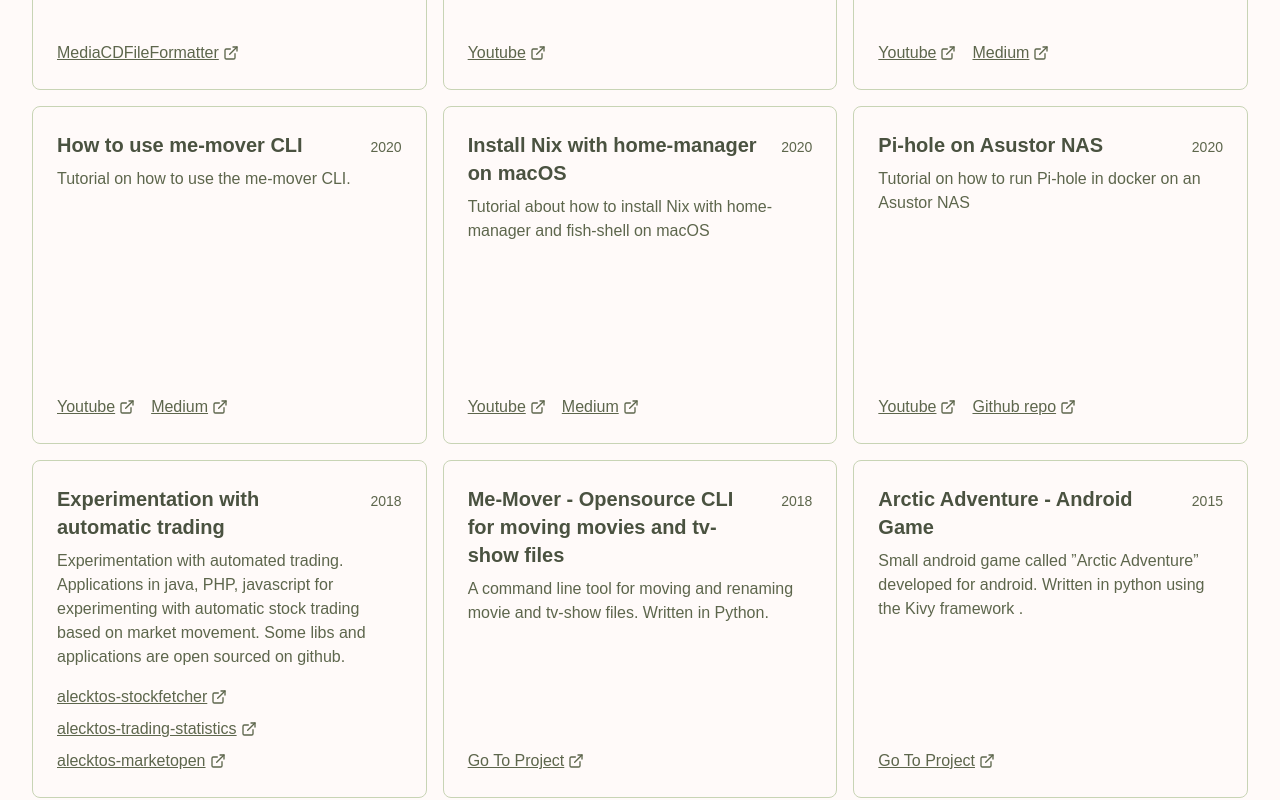
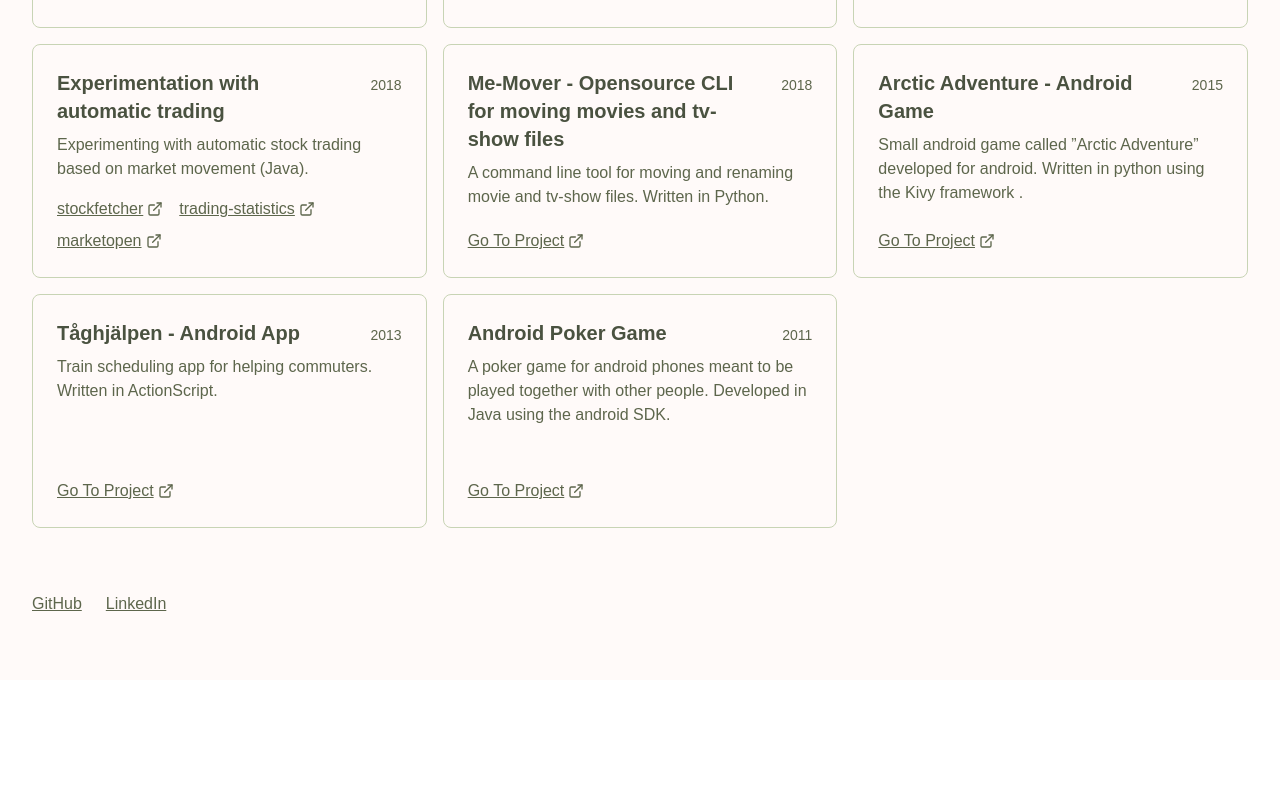
Before and after one commit to Alecktos/alecktos-website, a Next.js app: page / in a window 1280 px wide. Shown: the part 1300-2100 px from the top of the page. After the commit the page ends 1980 px from the top, so only its background shows below. Built offline with nearby package versions, Linux system fonts and the light colour scheme.

Commit message:
Project updates

```diff
--- a/app/page.tsx
+++ b/app/page.tsx
@@ -38,14 +38,14 @@ const projects: Project[] = [
 	{
 		title: "Experimentation with automatic trading",
 		year: "2018",
-		description: "Experimentation with automated trading. Applications in java, PHP, javascript for experimenting with automatic stock trading based on market movement. Some libs and applications are open sourced on github.",
+		description: "Experimenting with automatic stock trading based on market movement (Java). ",
 		externalLinks: [
-			{displayName: "alecktos-stockfetcher", href: "https://github.com/Alecktos/alecktos-stockfetcher"},
+			{displayName: "stockfetcher", href: "https://github.com/Alecktos/alecktos-stockfetcher"},
 			{
-				displayName: "alecktos-trading-statistics",
+				displayName: "trading-statistics",
 				href: "https://github.com/Alecktos/alecktos-trading-statistics"
 			},
-			{displayName: "alecktos-marketopen", href: "https://github.com/Alecktos/alecktos-marketopen"}
+			{displayName: "marketopen", href: "https://github.com/Alecktos/alecktos-marketopen"}
 		]
 	},
 	{
```
